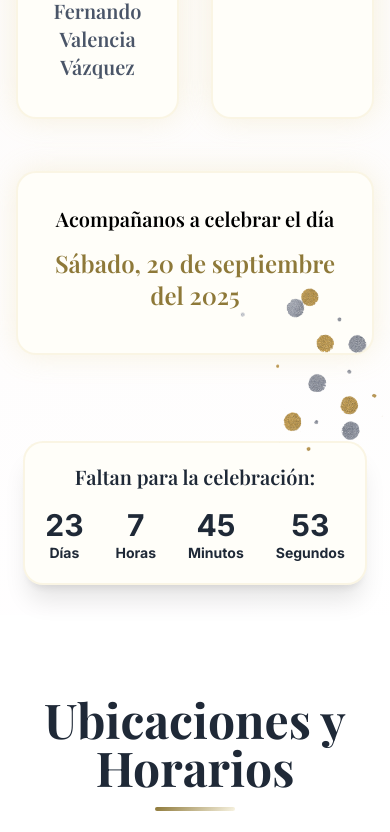
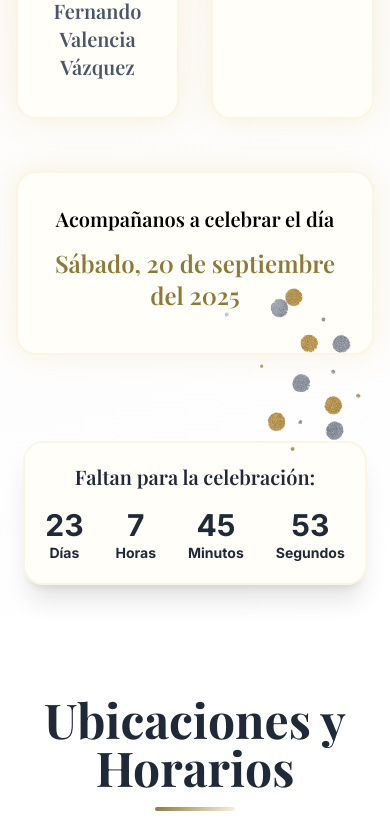
Before and after one commit to Jann968/InvitacionLiam, a plain HTML site: page index.html in a window 390 px wide. Shown: the part 1072-1904 px from the top of the page. Drawn offline with nearby package versions, Linux system fonts and the light colour scheme.

Commit message:
style.css

```diff
--- a/style.css
+++ b/style.css
@@ -160,7 +160,7 @@ body {
     .decor-img-ultima {
         width: 10rem;
         top: 85rem;
-        right: -0.5rem;
+        right: 0.5rem;
     }
 }
 
```
